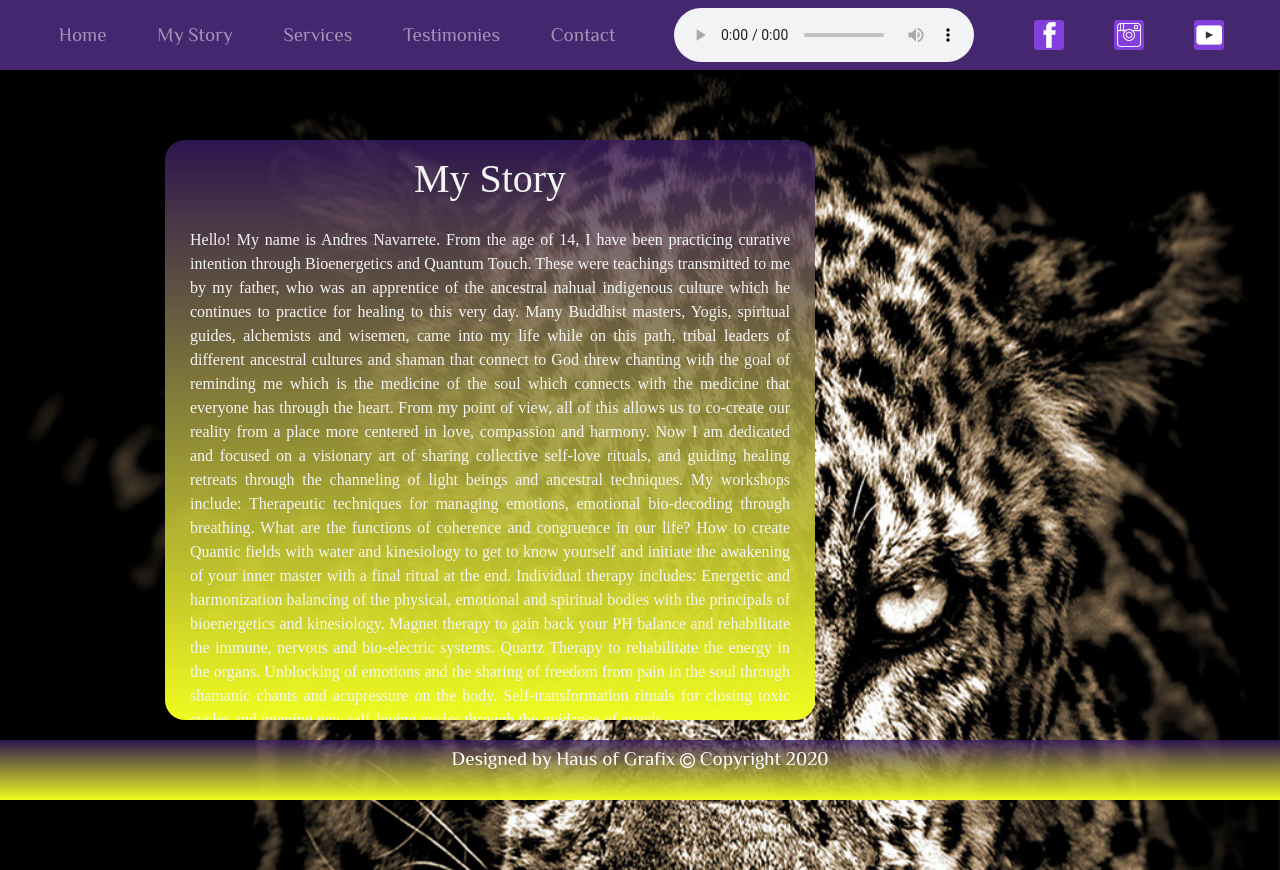
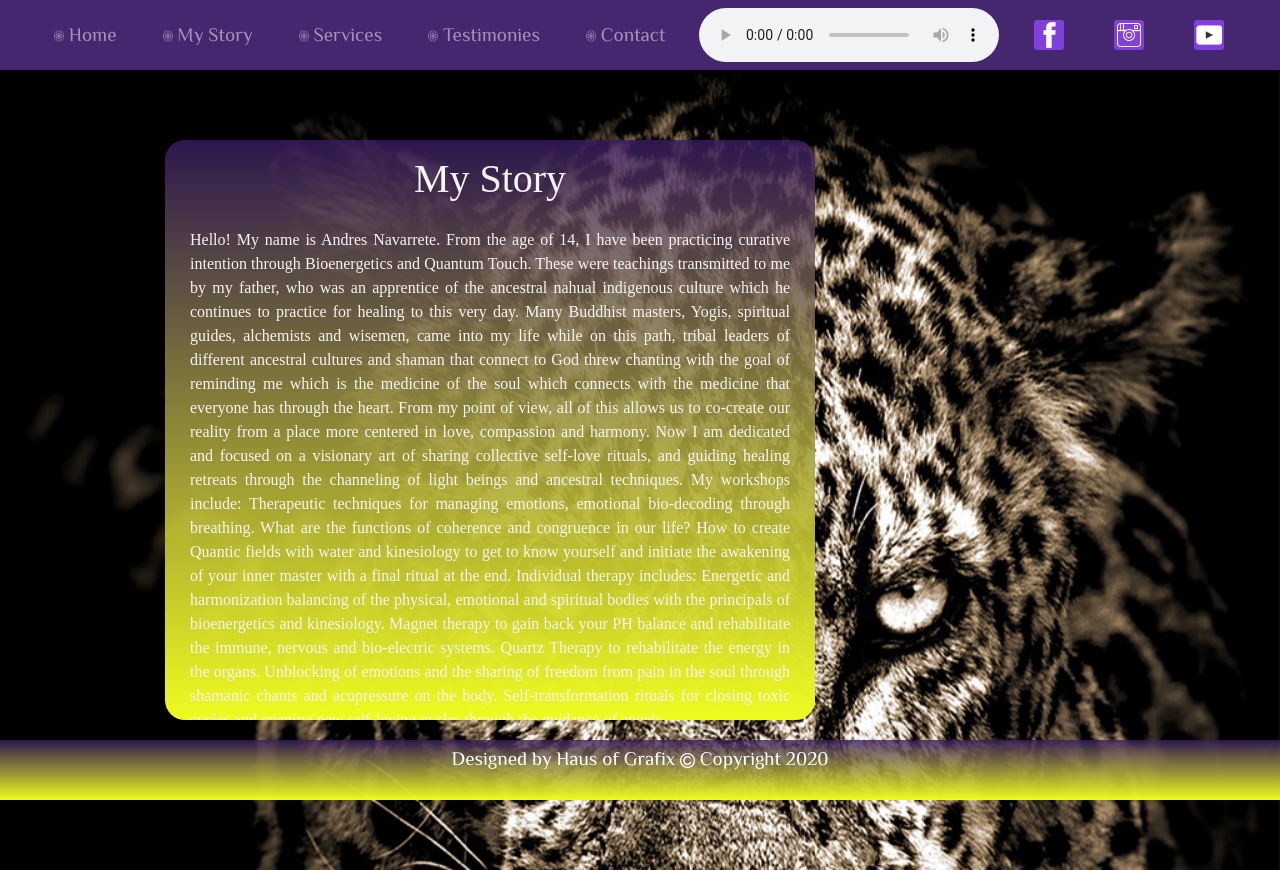
Before and after one commit to Hypgnosis/ancient-medicine, a plain HTML site: page my_story.html in a window 1280 px wide. Drawn offline with nearby package versions, Linux system fonts and the light colour scheme; a web font is replaced by a local one.

Commit message:
Update my_story.html

```diff
--- a/my_story.html
+++ b/my_story.html
@@ -29,29 +29,29 @@
 
             <ul class="navbar-nav mr-auto">
                 <li class="nav-item">
-                    <a class="nav-link" href="index.html"><img src="img/Fire icon.png" alt="" width="10px" height="auto"> Home</a>
+                    <a class="nav-link" href="index.html"><img src="img/Seed%20of%20Life%20icon.png" alt="" width="10px" height="auto"> Home</a>
                 </li>
                 <li class="nav-item">
-                    <a class="nav-link" href="my_story.html"><img src="img/Fire icon.png" alt="" width="10px" height="auto"> My Story</a>
+                    <a class="nav-link" href="my_story.html"><img src="img/Seed%20of%20Life%20icon.png" alt="" width="10px" height="auto"> My Story</a>
                 </li>
                 <li class="nav-item">
-                    <a class="nav-link" href="services.html"><img src="img/Fire icon.png" alt="" width="10px" height="auto"> Services</a>
+                    <a class="nav-link" href="services.html"><img src="img/Seed%20of%20Life%20icon.png" alt="" width="10px" height="auto"> Services</a>
                 </li>
                 <li class="nav-item">
-                    <a class="nav-link" href="testimonies.html"><img src="img/Fire icon.png" alt="" width="10px" height="auto"> Testimonies</a>
+                    <a class="nav-link" href="testimonies.html"><img src="img/Seed%20of%20Life%20icon.png" alt="" width="10px" height="auto"> Testimonies</a>
                 </li>
                 <li class="nav-item">
-                    <a class="nav-link" href="contact.html"><img src="img/Fire icon.png" alt="" width="10px" height="auto"> Contact</a>
+                    <a class="nav-link" href="contact.html"><img src="img/Seed%20of%20Life%20icon.png" alt="" width="10px" height="auto"> Contact</a>
                 </li>
             </ul>
-             <iframe src="audio/Istvan%20Sky%20-%20Om%20Tare%20Mantra%20From%20India.ogg" allow="autoplay" id="audio" style="display:none"></iframe>
+             <iframe src="audio/Istvan%20Sky%20-%20Om%20Tare%20Mantra%20From%20India.mp3" allow="autoplay" id="audio" style="display:none"></iframe>
             <audio autoplay controls loop>
 
                 <source src="audio/Istvan%20Sky%20-%20Om%20Tare%20Mantra%20From%20India.mp3" type="audio/mp3">
 
             </audio>
             <ul class="nav navbar-nav ml-auto">
-                <li class="socialIcon"><a href="https://www.facebook.com/stellarseeds"><img src="img/Facebookicon.png" alt="" width="30px" height="auto"></a></li>
+                 <li class="socialIcon"><a href="https://www.facebook.com/stellarseeds"><img src="img/Facebookicon.png" alt="" width="30px" height="auto"></a></li>
                 <li class="socialIcon"><a href="#"><img src="img/Instagramicon.png" alt="" width="30px" height="auto"></a></li>
                 <li class="socialIcon"><a href="#"><img src="img/Youtubeicon.png" alt="" width="30px" height="auto"></a></li>
             </ul>
```
